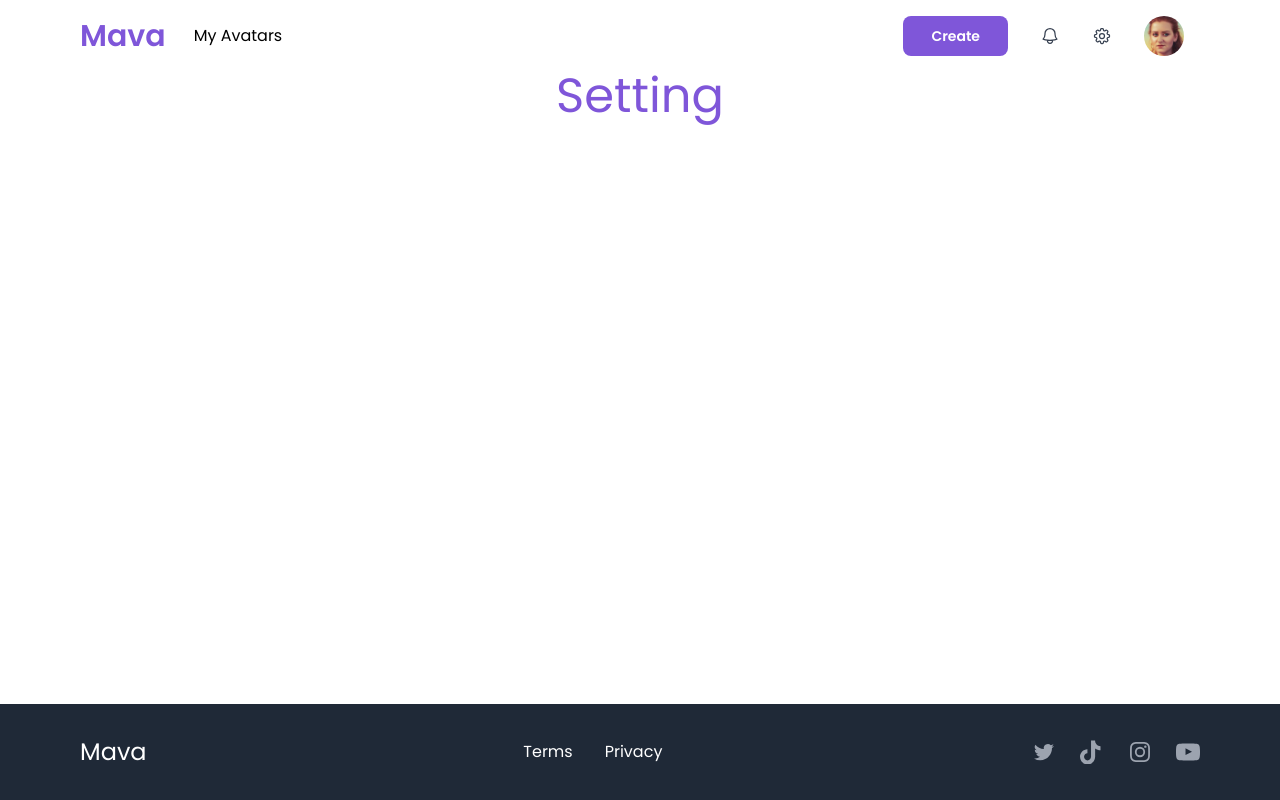
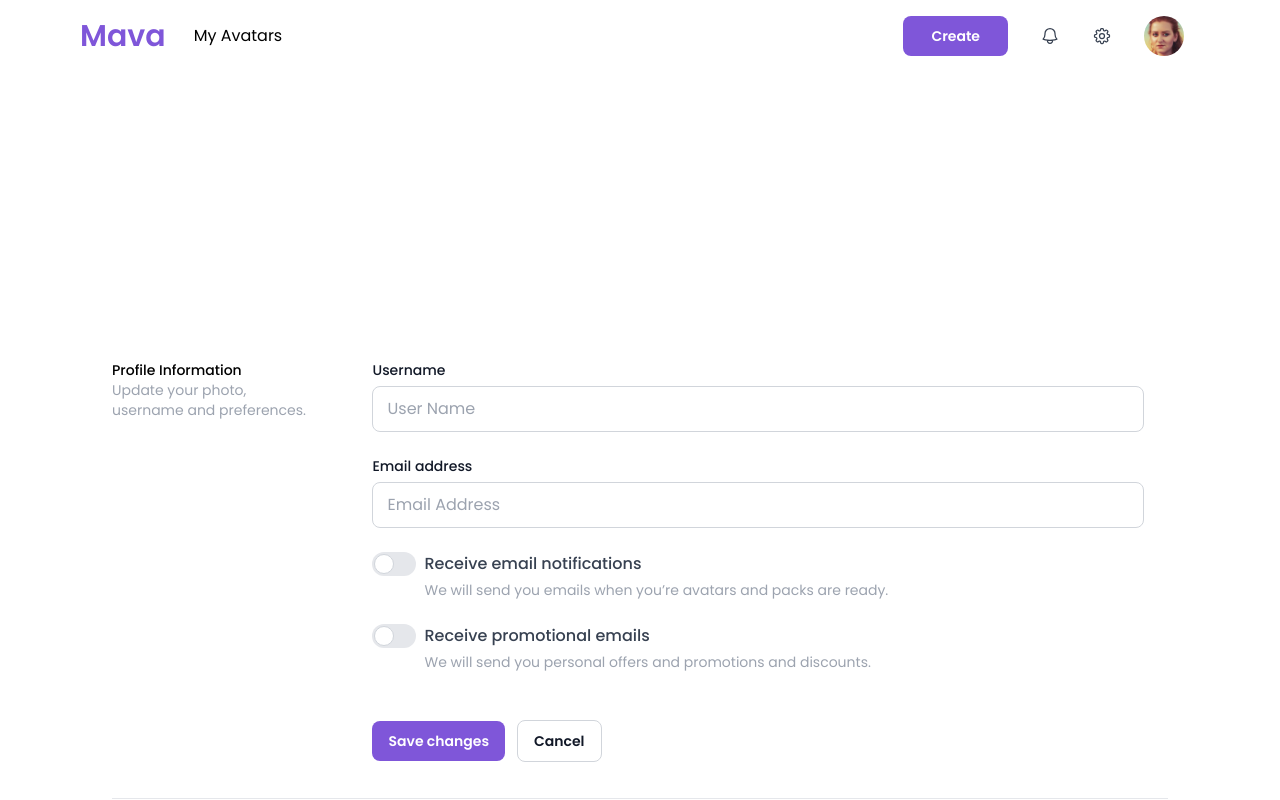
Before and after one commit to brandojesus0624/AI-web-frontend, a React (Create React App) app: page /setting in a window 1280 px wide. Shown: the top 800 px of the page. Built offline with nearby package versions, Linux system fonts and the light colour scheme.

Commit message:
Section 1 without upload

```diff
--- a/src/components/pages/setting.js
+++ b/src/components/pages/setting.js
@@ -1,10 +1,106 @@
+import { useState } from "react";
 import MainLayout from "../../layout/mainLayout"
 
 const Setting = () => {
+  const [notification, setNotification] = useState(false);
+  const [promotionalEmail, setPromotionalEmail] = useState(false);
+
   return (
     <MainLayout>
-      <div className="flex flex-1 flex-col">
-        <h1 className="text-center text-5xl text-primary-600">Setting</h1>
+      <div className="flex flex-1 flex-col mb-40 px-20 w-full">
+        <div className="rounded-3xl flex items-center w-full h-60"></div>
+        <div className="mt-12 flex flex-col px-8" id="settingSection">
+          <div className="flex pb-5 border-b">
+            <div className="w-1/5 text-sm mr-8">
+              <h1 className="font-poppinsMedium">Profile Information</h1>
+              <span className="text-gray-400">Update your photo, username and preferences.</span>
+            </div>
+            <div className="w-4/5 px-6">
+              <div>
+                <label
+                  htmlFor="username"
+                  className="block mb-1.5 text-sm font-poppinsMedium text-gray-900"
+                >
+                  Username
+                </label>
+                <input
+                  type="text"
+                  id="username"
+                  className="border border-gray-300 focus:shadow-primary focus:border-primary-600 focus:ring-1 focus:ring-primary-600 focus:outline-none text-base rounded-lg mt-1 block w-full py-2.5 px-3.5"
+                  placeholder="User Name"
+                />
+              </div>
+              <div className="mt-6">
+                <label
+                  htmlFor="email"
+                  className="block mb-1.5 text-sm font-poppinsMedium text-gray-900"
+                >
+                  Email address
+                </label>
+                <input
+                  type="text"
+                  id="email"
+                  className="border border-gray-300 focus:shadow-primary focus:border-primary-600 focus:ring-1 focus:ring-primary-600 focus:outline-none text-base rounded-lg mt-1 block w-full py-2.5 px-3.5"
+                  placeholder="Email Address"
+                />
+              </div>
+              <div className="mt-6" id="upload"></div>
+              <div className="mt-6 flex flex-col" id="setNotification">
+                <label className="inline-flex relative items-center mr-5 cursor-pointer">
+                    <input
+                        type="checkbox"
+                        className="sr-only peer"
+                        checked={notification}
+                        readOnly
+                    />
+                    <div
+                        onClick={() => {
+                            setNotification(!notification);
+                        }}
+                        className="w-11 h-6 bg-gray-200 rounded-full peer  peer-focus:ring-primary-300  peer-checked:after:translate-x-full peer-checked:after:border-white after:content-[''] after:absolute after:top-0.5 after:left-[2px] after:bg-white after:border-gray-300 after:border after:rounded-full after:h-5 after:w-5 after:transition-all peer-checked:bg-primary-600"
+                    ></div>
+                    <span className="ml-2 font-poppinsMedium text-gray-700">
+                        Receive email notifications
+                    </span>
+                </label>
+                <span className="ml-[52px] mt-1 text-gray-400 text-sm">We will send you emails when you’re avatars and packs are ready.</span>
+             </div>
+              <div className="mt-6 flex flex-col" id="setPromotionalEmail">
+                <label className="inline-flex relative items-center mr-5 cursor-pointer">
+                    <input
+                        type="checkbox"
+                        className="sr-only peer"
+                        checked={promotionalEmail}
+                        readOnly
+                    />
+                    <div
+                        onClick={() => {
+                            setPromotionalEmail(!promotionalEmail);
+                        }}
+                        className="w-11 h-6 bg-gray-200 rounded-full peer  peer-focus:ring-primary-300  peer-checked:after:translate-x-full peer-checked:after:border-white after:content-[''] after:absolute after:top-0.5 after:left-[2px] after:bg-white after:border-gray-300 after:border after:rounded-full after:h-5 after:w-5 after:transition-all peer-checked:bg-primary-600"
+                    ></div>
+                    <span className="ml-2 font-poppinsMedium text-gray-700">
+                      Receive promotional emails
+                    </span>
+                </label>
+                <span className="ml-[52px] mt-1 text-gray-400 text-sm">We will send you personal offers and promotions and discounts.</span>
+              </div>
+              <div className="mt-6 mb-4 font-poppinsSemiBold" id="confirm">
+                <button
+                className="bg-primary-600 rounded-lg px-4 py-2.5 mt-6 mr-3 text-white text-sm"
+                type="submit">
+                  Save changes
+                </button>
+                <button
+                className="border border-gray-300 rounded-lg px-4 py-2.5 mt-6 text-gray-900 text-sm"
+                type="submit">
+                  Cancel
+                </button>
+              </div>
+            </div>
+          </div>
+          <div className="flex"></div>
+        </div>
       </div>
     </MainLayout>
   )
```
Also changed, not shown: src/assets/img/avatarPlaceholder.png (added), src/assets/img/settingHeader.png (added).
